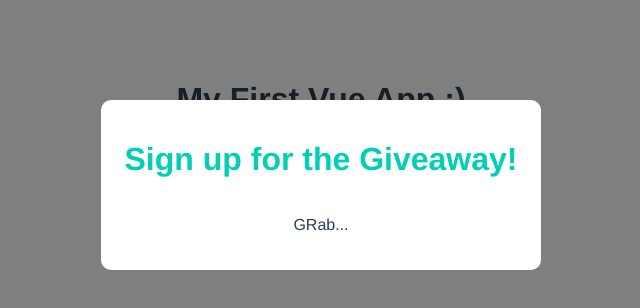
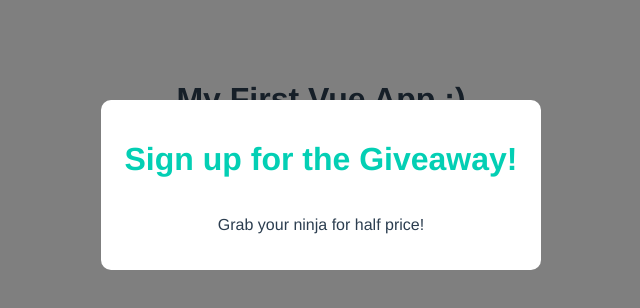
Before and after one commit to zajnemzaj/vue-modal-project, a Vue app: page / in a window 1280 px wide. Shown: the top 308 px of the page, without its empty margins (319-959 px from the left). Built offline with nearby package versions, Linux system fonts and the light colour scheme.

Commit message:
binding data to props

```diff
--- a/src/App.vue
+++ b/src/App.vue
@@ -1,6 +1,6 @@
 <template>
     <h1>{{ title }}</h1>
-    <Modal header="Sign up for the Giveaway!" text="GRab..."/>
+    <Modal :header="header" :text="text"/>
 </template>
 
 <script>
@@ -11,7 +11,9 @@ export default {
     components: { Modal },
     data() {
         return {
-            title: 'My First Vue App :)'
+            title: 'My First Vue App :)',
+            header: 'Sign up for the Giveaway!',
+            text: 'Grab your ninja for half price!'
         }
     }
 }
```
